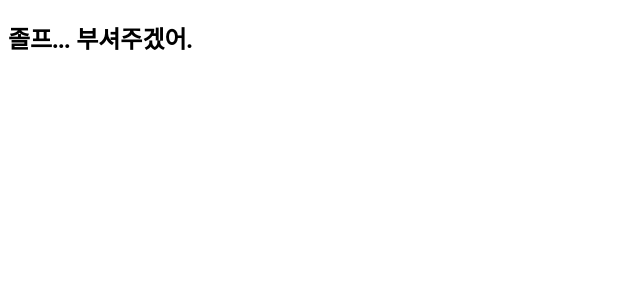
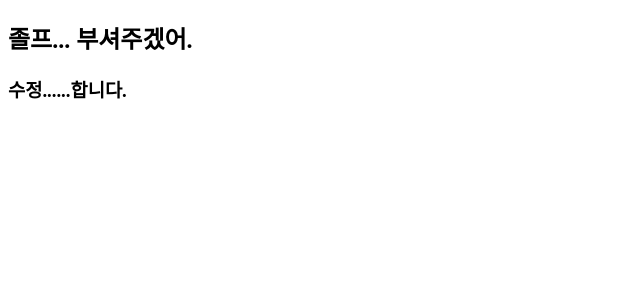
Before and after one commit to suemeeeee/Godtiner, a React (Create React App) app: page / in a window 1280 px wide. Shown: the top 300 px of the page, without its empty margins (0-640 px from the left). Built offline with nearby package versions, Linux system fonts and the light colour scheme.

Commit message:
E ze zaza

```diff
--- a/src/App.js
+++ b/src/App.js
@@ -4,6 +4,7 @@ function App() {
   return (
     <div className="App">
       <h2>졸프... 부셔주겠어.</h2>
+      <h3>수정......합니다.</h3>
     </div>
   );
 }
```
